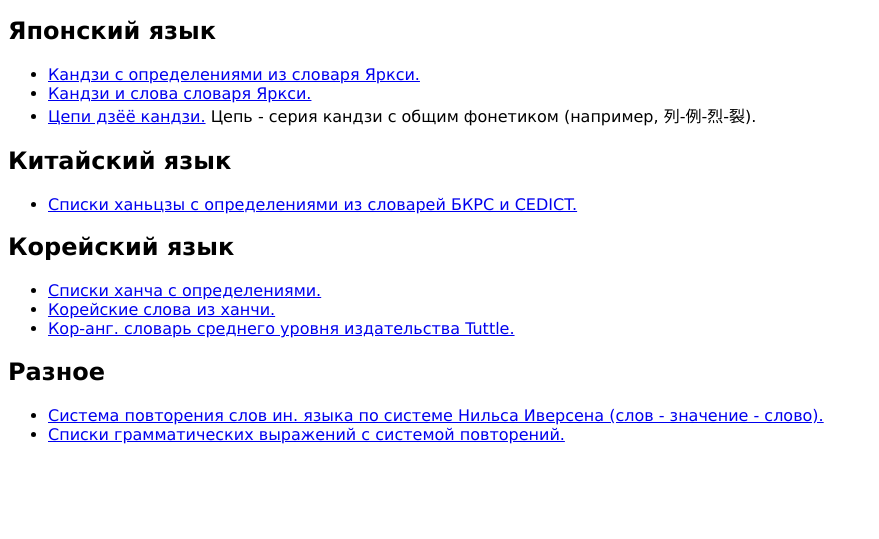
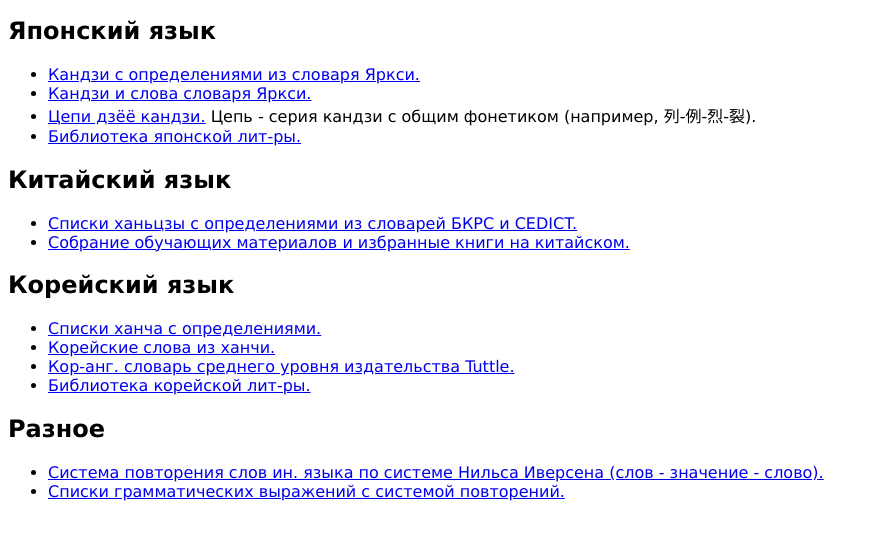
Before and after one commit to xiaolanchong/xiaolanchong.github.io, a plain HTML site: page index.html in a window 1280 px wide. Shown: the part 103-642 px from the top of the page, without its empty margins (0-879 px from the left). Drawn offline with Linux system fonts and the light colour scheme.

Commit message:
Added text library repos

```diff
--- a/index.html
+++ b/index.html
@@ -20,6 +20,7 @@
                 <li><a href="https://xiaolanchong.github.io/kanji_dashboard/">Кандзи с определениями из словаря Яркси.</a></li>
                 <li><a href="https://xiaolanchong.github.io/yarxi/">Кандзи и слова словаря Яркси.</a></li>
                 <li><a href="https://xiaolanchong.github.io/kanji_chains/">Цепи дзёё кандзи.</a>  Цепь - серия кандзи с общим фонетиком (например, 列-例-烈-裂).</li>
+                <li><a href="https://xiaolanchong.github.io/hondana/">Библиотека японской лит-ры.</a></li>
             </ul>
         </section>
 
@@ -27,6 +28,7 @@
             <h2>Китайский язык</h2>
             <ul>
                 <li><a href="https://xiaolanchong.github.io/hanzi_dashboard/">Списки ханьцзы с определениями из словарей БКРС и CEDICT.</a></li>
+                <li><a href="https://xiaolanchong.github.io/congshu/">Собрание обучающих материалов и избранные книги на китайском.</a></li>
             </ul>
         </section>
 
@@ -36,6 +38,7 @@
                 <li><a href="https://xiaolanchong.github.io/hanja_dashboard/">Списки ханча с определениями.</a></li>
                 <li><a href="https://xiaolanchong.github.io/korean_words_by_hanja/">Корейские слова из ханчи.</a></li>
                 <li><a href="https://xiaolanchong.github.io/tuttle-korean/">Кор-анг. словарь среднего уровня издательства Tuttle.</a></li>
+                <li><a href="https://xiaolanchong.github.io/chekjang/">Библиотека корейской лит-ры.</a></li>
             </ul>
         </section>
 
```
